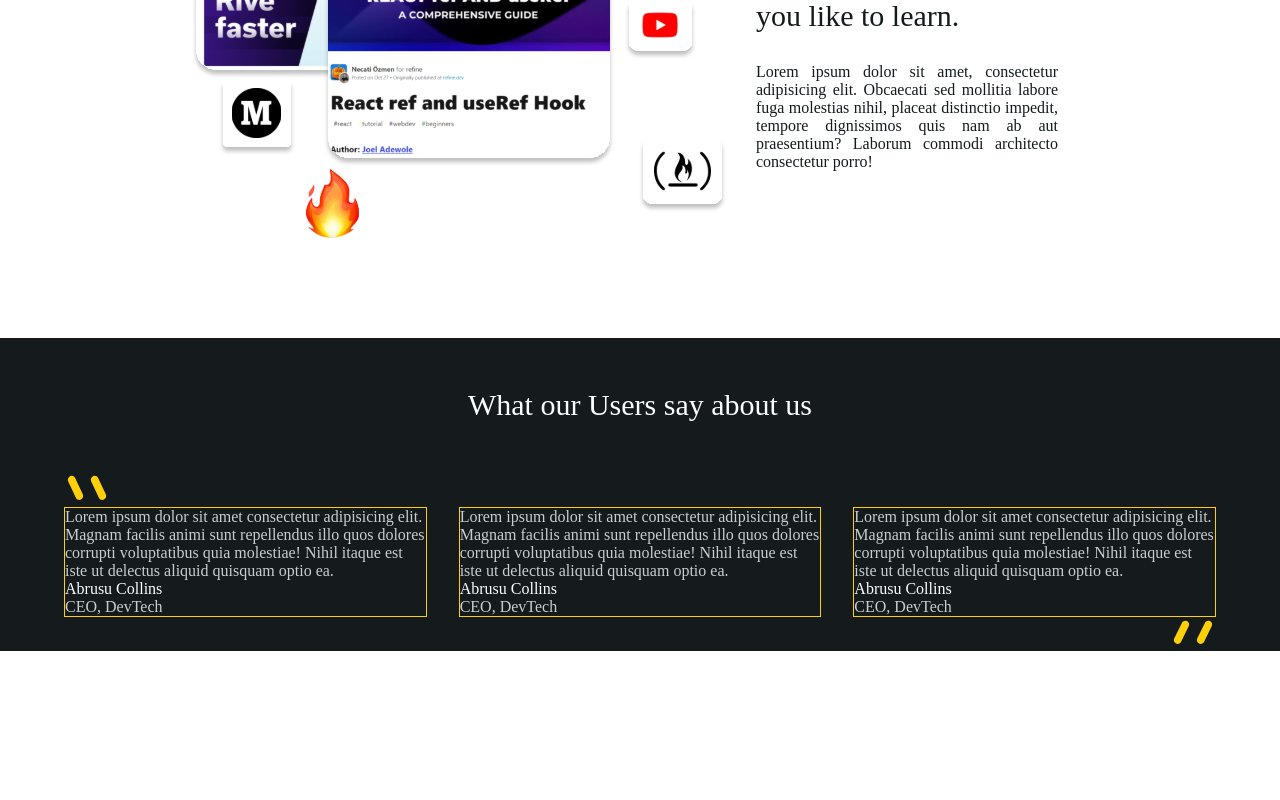
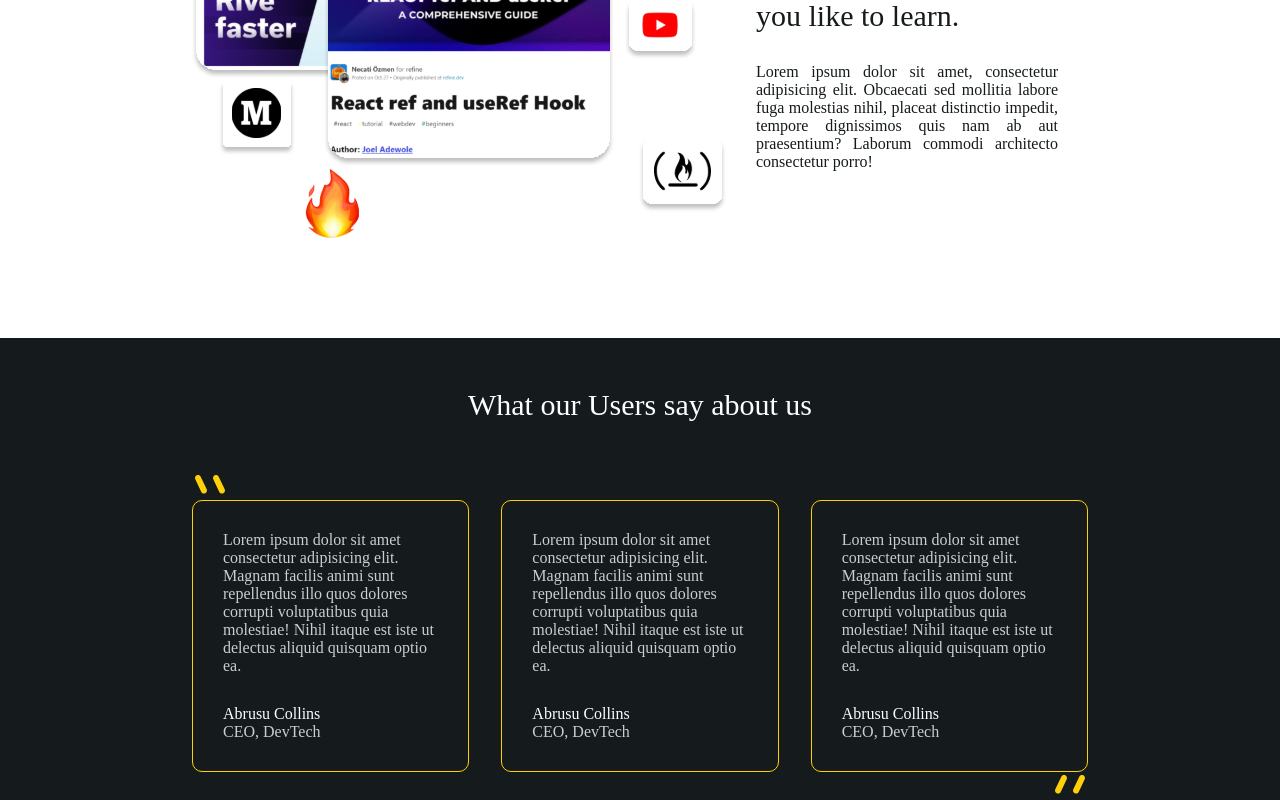
Before and after one commit to abrusu-collins/JS-Pro, a React (Create React App) app: page / in a window 1280 px wide. Shown: the part 1318-2118 px from the top of the page. Before the commit the page ends 1969 px from the top, so only its background shows below. Built offline with nearby package versions, Linux system fonts and the light colour scheme; a web font is replaced by a local one.

Commit message:
nice work bro

```diff
--- a/src/sass/_testimonies.scss
+++ b/src/sass/_testimonies.scss
@@ -9,15 +9,18 @@
   }
   & .testimonies-inner {
     margin: auto;
-    width: 90%;
+    width: 70%;
     & .the-testimonies {
       display: grid;
       grid-template-columns: repeat(3, 1fr);
       grid-gap: 2rem;
       & > div {
         border: 1px solid $yellow;
+        border-radius: 10px;
+        padding: 30px;
         & .testimony-body {
           color: $grey;
+          margin-bottom: 30px;
         }
         & .person-name {
           color: $white;
--- a/src/styles/index.css
+++ b/src/styles/index.css
@@ -122,7 +122,7 @@
 }
 .testimonies .testimonies-inner {
   margin: auto;
-  width: 90%;
+  width: 70%;
 }
 .testimonies .testimonies-inner .the-testimonies {
   display: grid;
@@ -131,9 +131,12 @@
 }
 .testimonies .testimonies-inner .the-testimonies > div {
   border: 1px solid #ffcf0a;
+  border-radius: 10px;
+  padding: 30px;
 }
 .testimonies .testimonies-inner .the-testimonies > div .testimony-body {
   color: #c9cecf;
+  margin-bottom: 30px;
 }
 .testimonies .testimonies-inner .the-testimonies > div .person-name {
   color: #fcfeff;
```
